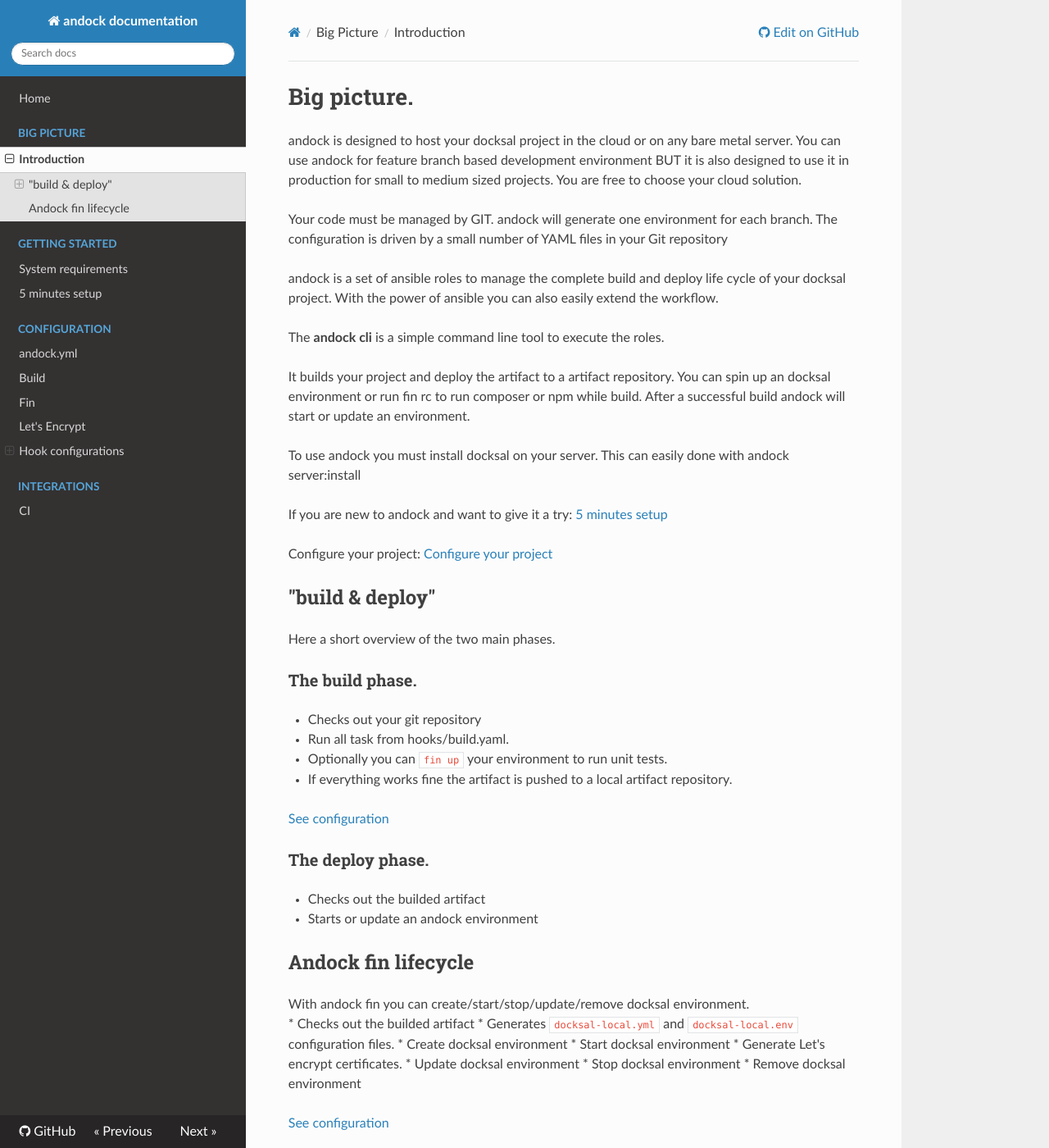
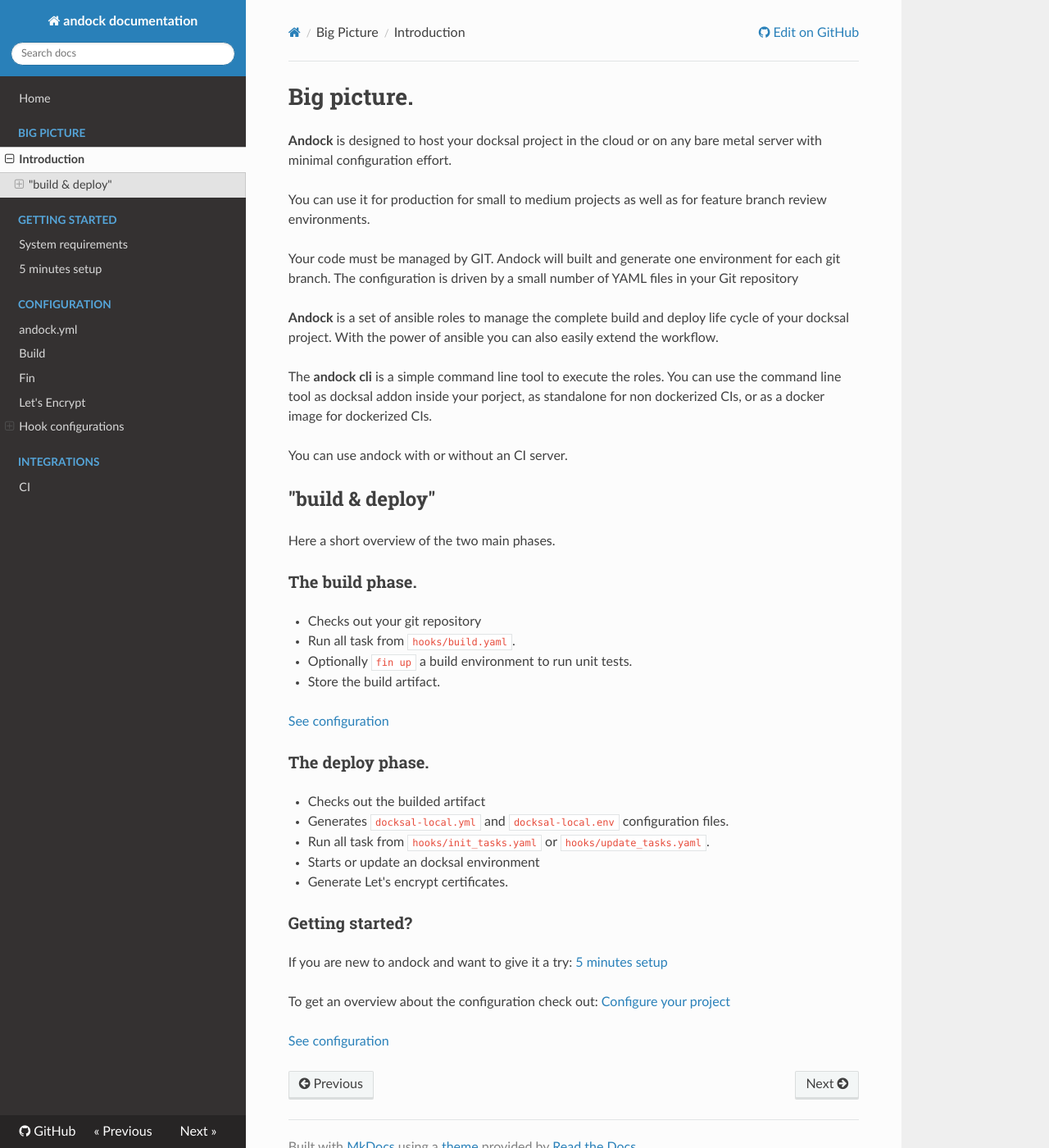
Before and after one commit to andock/andock, an MkDocs documentation site: the page built from docs/big-picture/introduction.md, in a window 1280 px wide and 1400 px high. Shown: the whole window at 82% size. Built offline with MkDocs 1.6.1, drawn with Linux system fonts in a browser that asks for light colours; nearby versions of some CDN libraries; old or Windows-style settings are respelled for this version of MkDocs.

Commit message:
Update build and big picture docs.

```diff
--- a/docs/big-picture/introduction.md
+++ b/docs/big-picture/introduction.md
@@ -1,44 +1,42 @@
 # Big picture.
 
-andock is designed to host your docksal project in the cloud or on any bare metal server. You can use andock for feature branch based development environment BUT it is also designed to use it in production for small to medium sized projects. You are free to choose your cloud solution.
+<b>Andock</b> is designed to host your docksal project in the cloud or on any bare metal server with minimal configuration effort.
 
-Your code must be managed by GIT. andock will generate one environment for each branch. The configuration is driven by a small number of YAML files in your Git repository
+You can use it for production for small to medium projects as well as for feature branch review environments.
 
-andock is a set of ansible roles to manage the complete build and deploy life cycle of your docksal project. With the power of ansible you can also easily extend the workflow.
+Your code must be managed by GIT. Andock will built and generate one environment for each git branch. The configuration is driven by a small number of YAML files in your Git repository
 
-The <b>andock cli</b> is a simple command line tool to execute the roles.<br><br>
-It builds your project and deploy the artifact to a artifact repository. You can spin up an docksal environment or run fin rc to run composer or npm while build. After a successful build andock will start or update an environment.
+<b>Andock</b> is a set of ansible roles to manage the complete build and deploy life cycle of your docksal project. With the power of ansible you can also easily extend the workflow.
 
-To use andock you must install docksal on your server. This can easily done with andock server:install
+The <b>andock cli</b> is a simple command line tool to execute the roles. You can use the command line tool as docksal addon inside your porject, as standalone for non dockerized CIs, or as a docker image for dockerized CIs.
 
+You can use andock with or without an CI server.
+
+## "build &amp; deploy"
+Here a short overview of the two main phases.
+
+### The build phase.
+* Checks out your git repository
+* Run all task from `hooks/build.yaml`.
+* Optionally `fin up` a build environment to run unit tests.
+* Store the build artifact.
+
+[See configuration](../configuration/build.md)
+
+### The deploy phase.
+* Checks out the builded artifact
+* Generates `docksal-local.yml` and `docksal-local.env` configuration files.
+* Run all task from `hooks/init_tasks.yaml` or `hooks/update_tasks.yaml`.
+* Starts or update an docksal environment
+* Generate Let's encrypt certificates.
+
+### Getting started?
 If you are new to andock and want to give it a try:
 [5 minutes setup](../getting-started/docksal.md)
 
-Configure your project:
+To get an overview about the configuration check out:
 [Configure your project](../configuration/andock.md)
 
 
-## "build &amp; deploy"
-Here a short overview of the two main phases.
-### The build phase.
-* Checks out your git repository
-* Run all task from hooks/build.yaml.
-* Optionally you can `fin up` your environment to run unit tests.
-* If everything works fine the artifact is pushed to a local artifact repository.
-
-[See configuration](../configuration/build.md)
-### The deploy phase.
-* Checks out the builded artifact
-* Starts or update an andock environment
-## Andock fin lifecycle
-With andock fin you can create/start/stop/update/remove docksal environment.
-* Checks out the builded artifact
-* Generates `docksal-local.yml` and `docksal-local.env` configuration files.
-* Create docksal environment
-* Start docksal environment
-* Generate Let's encrypt certificates.
-* Update docksal environment
-* Stop docksal environment
-* Remove docksal environment
 
 [See configuration](../configuration/fin.md)
```
Also changed, not shown: docs/configuration/build.md (+10 -0 lines).
